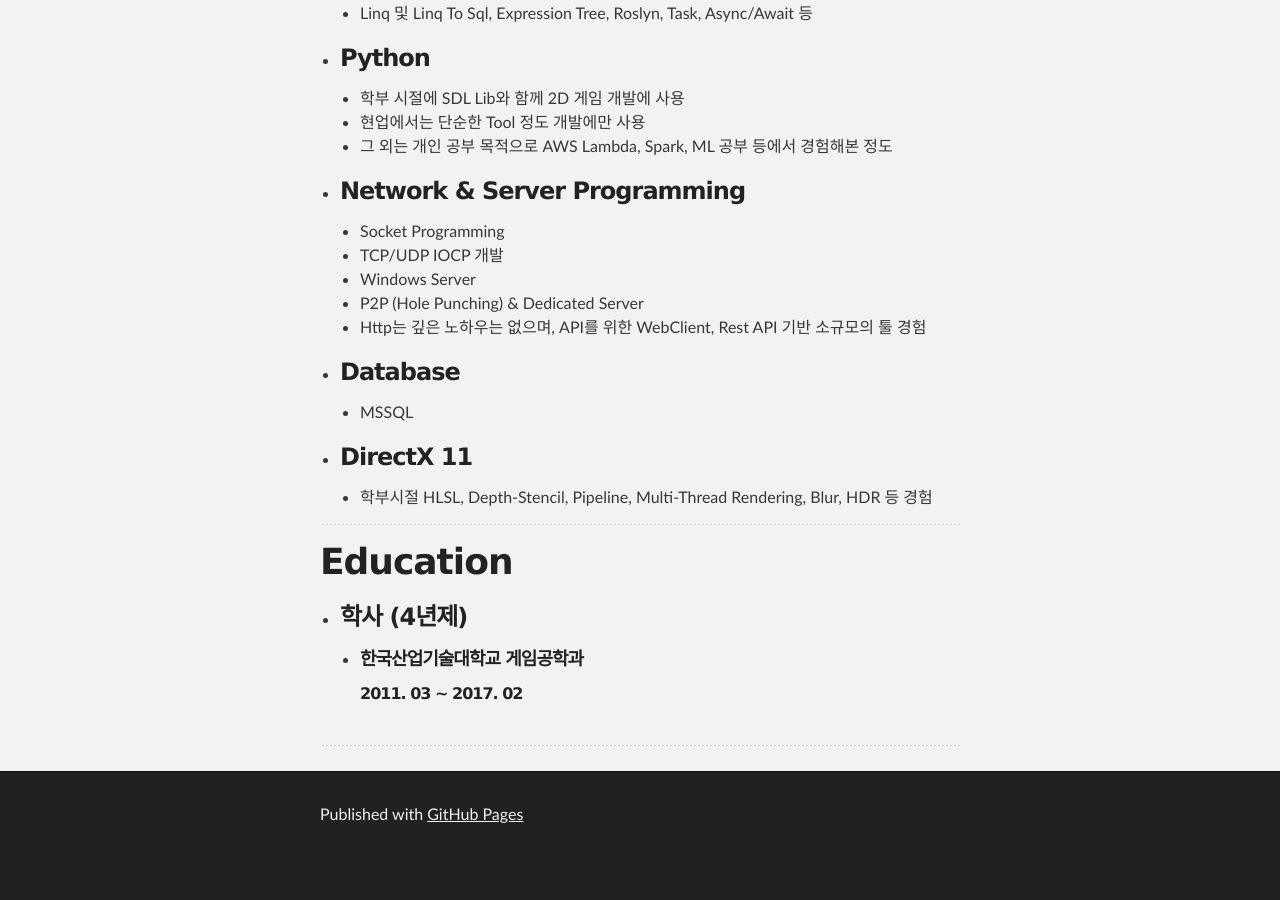
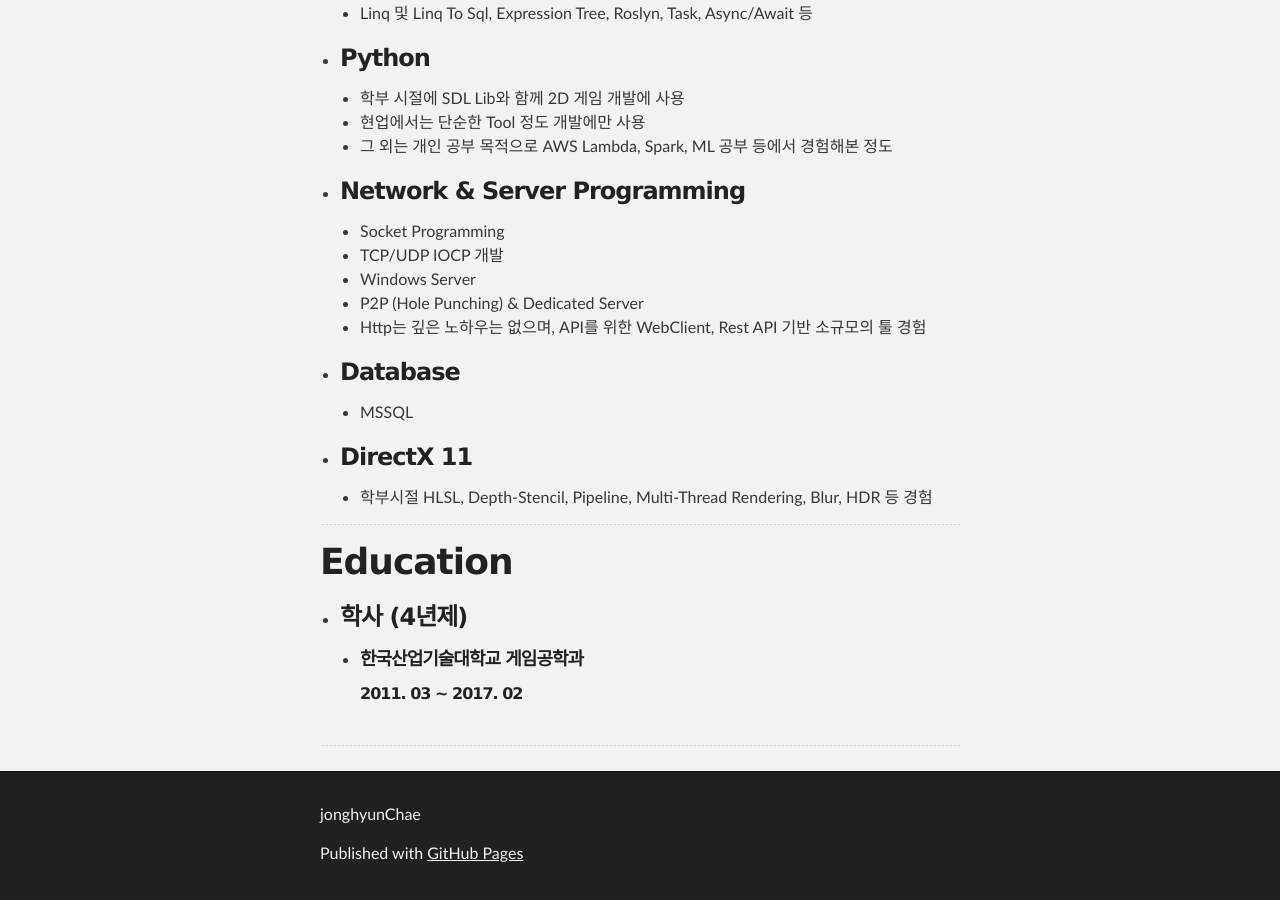
Before and after one commit to jonghyunChae/resume, a Jekyll site: the page built from index.md, in a window 1280 px wide and 900 px high, scrolled down 4536 px. Built offline with Jekyll 4.4.1, drawn with Linux system fonts in a browser that asks for light colours; before the commit the page ends 5397 px from its top, so only the background shows below that.

Commit message:
Update default.html

```diff
--- a/_layouts/default.html
+++ b/_layouts/default.html
@@ -38,6 +38,9 @@
     <!-- FOOTER  -->
     <div id="footer_wrap" class="outer">
       <footer class="inner">
+        {% if site.github.is_project_page %}
+        <p class="copyright">{{ site.github.owner_name }}</p>
+        {% endif %}
         <p>Published with <a href="https://pages.github.com">GitHub Pages</a></p>
       </footer>
     </div>
```
